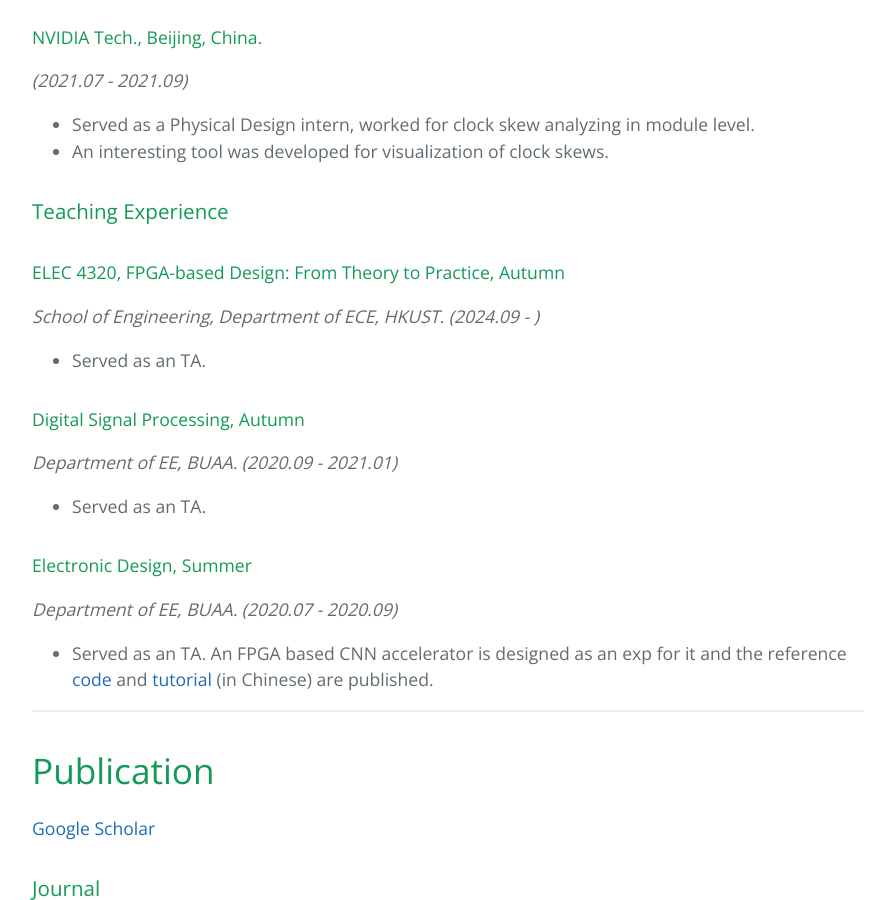
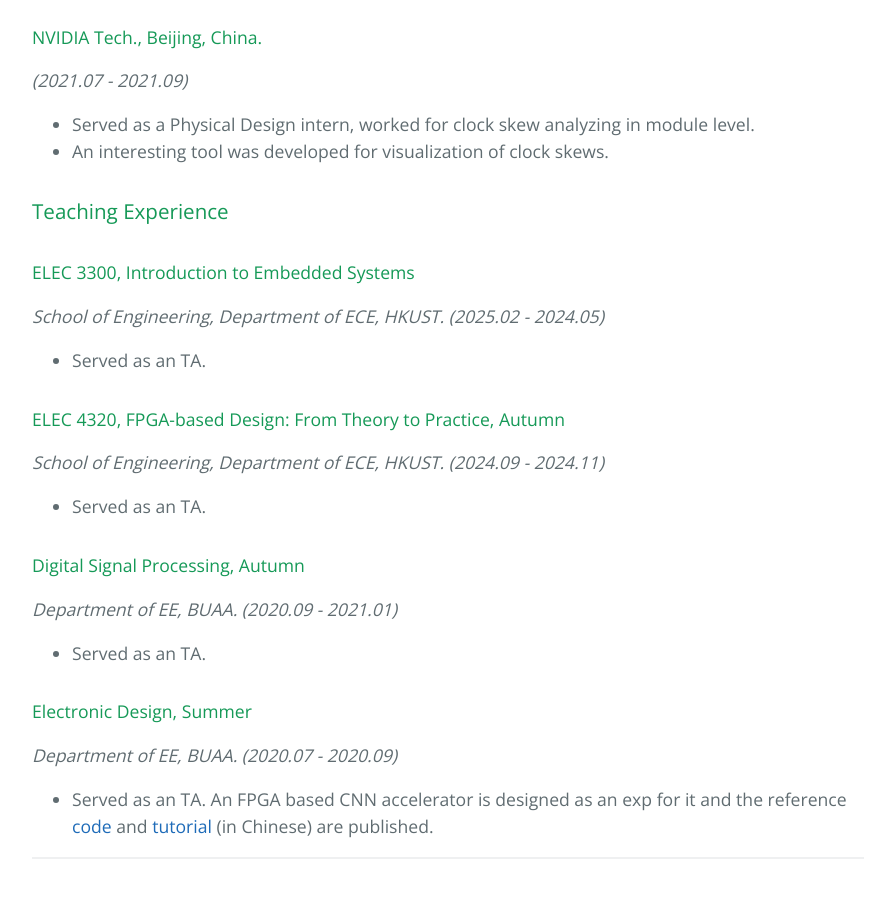
Before and after one commit to MasLiang/MasLiang.github.io, a Jekyll site: the page built from index.md, in a window 1280 px wide and 900 px high, scrolled down 1507 px. Shown: the whole window, without its empty margins (192-1087 px from the left). Built offline with Jekyll 4.4.1, drawn with Linux system fonts in a browser that asks for light colours; our own code applies the rules of GitHub Pages for plain Markdown files.

Commit message:
update TA

```diff
--- a/index.md
+++ b/index.md
@@ -46,9 +46,15 @@ _(2021.07 - 2021.09)_
 
 ### Teaching Experience
 
+#### ELEC 3300, Introduction to Embedded Systems
+
+_School of Engineering, Department of ECE, HKUST. (2025.02 - 2024.05)_
+
+- Served as an TA.
+
 #### ELEC 4320, FPGA-based Design: From Theory to Practice, Autumn
 
-_School of Engineering, Department of ECE, HKUST. (2024.09 - )_
+_School of Engineering, Department of ECE, HKUST. (2024.09 - 2024.11)_
 
 - Served as an TA.
 
```
